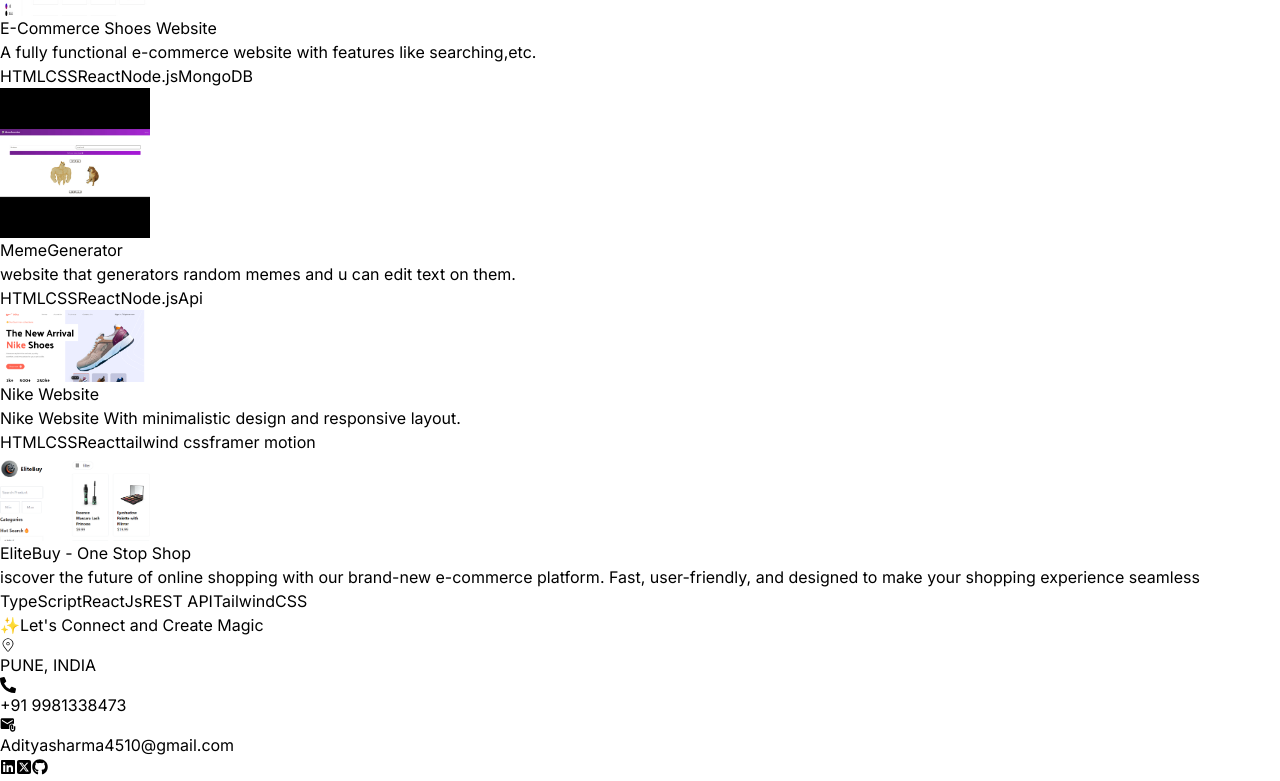
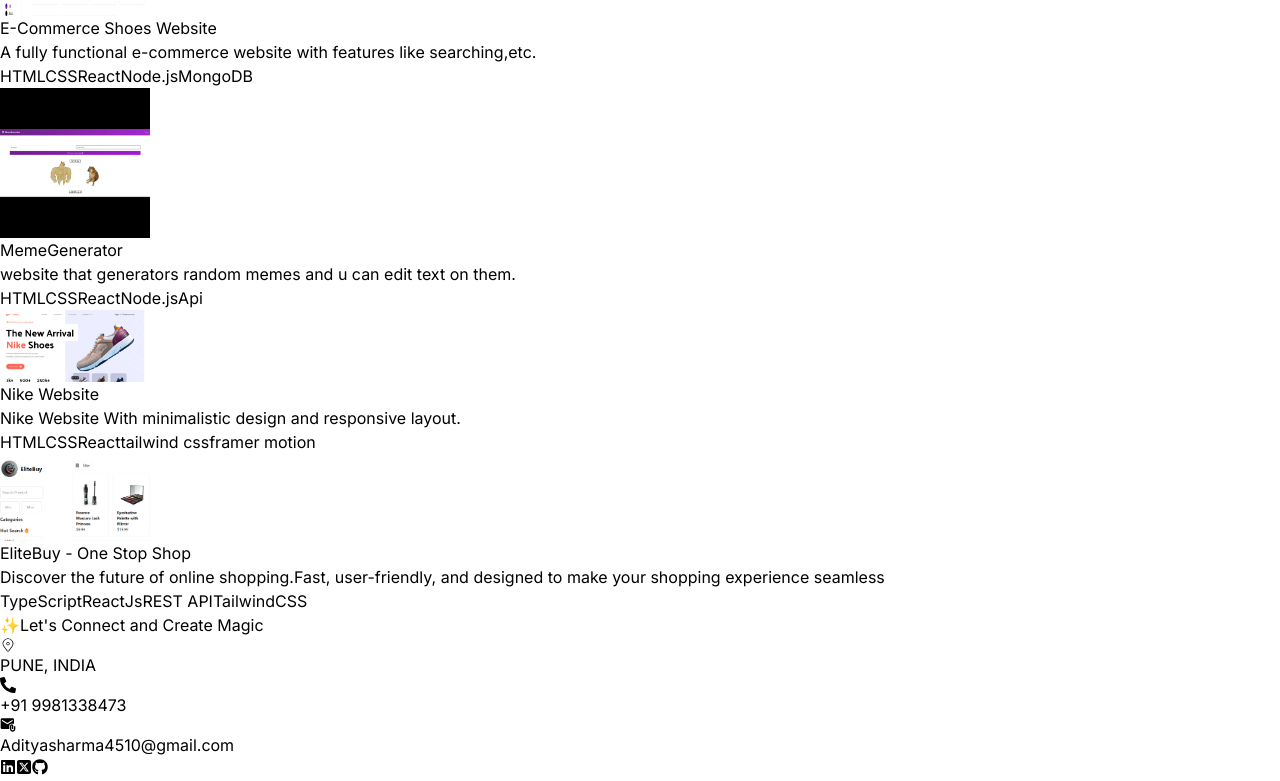
Before and after one commit to Adi4512/mainportfolio, a React (Vite) app: page / in a window 1280 px wide. Shown: the part 1942-2723 px from the top of the page. Built offline with nearby package versions, Linux system fonts and the light colour scheme.

Commit message:
changed icon sections

```diff
--- a/src/components/Hero.jsx
+++ b/src/components/Hero.jsx
@@ -1,22 +1,20 @@
-import React from 'react'
-import { HERO_CONTENT } from '../constants'
-import profilePic from "../assets/dev-ed-wave.png"
+import React from "react";
+import { HERO_CONTENT } from "../constants";
+import profilePic from "../assets/dev-ed-wave.png";
 import { motion } from "framer-motion";
 
-const container=(delay)=>({
-  hidden:{x:-100,opacity:0},
-  visible:{
-    x:0,
-    opacity:1,
-    transition:{duration:0.5,delay:delay},
-  }
-
-})
-
+const container = (delay) => ({
+  hidden: { x: -100, opacity: 0 },
+  visible: {
+    x: 0,
+    opacity: 1,
+    transition: { duration: 0.5, delay: delay },
+  },
+});
 
 export default function Hero() {
   return (
-    <div className='border-b border-neutral-900 pb-4 lg:mb-35'>
+    <div className="border-b border-neutral-900 pb-4 lg:mb-35">
       <div className="flex flex-wrap justify-center lg:justify-between">
         <div className="w-full lg:w-1/2 max-sm:mr-[40px]">
           <div className="flex flex-col items-center lg:items-start sm:ml-0 ml-12">
@@ -24,21 +22,24 @@
               variants={container(0.1)}
               initial="hidden"
               animate="visible"
-            className='pb-16 text-5xl sm:text-6xl font-thin tracking-tight lg:mt-16 lg:text-6xl text-center lg:text-left'>
+              className="pb-16 text-5xl sm:text-6xl font-thin tracking-tight lg:mt-16 lg:text-6xl text-center lg:text-left"
+            >
               Aditya Sharma
             </motion.h1>
             <motion.span
               variants={container(0.4)}
               initial="hidden"
               animate="visible"
-            className='bg-gradient-to-r from-pink-300 via-slate-500 to-purple-500 bg-clip-text text-2xl sm:text-3xl tracking-tight text-transparent text-center lg:text-left'>
+              className="bg-gradient-to-r from-pink-300 via-slate-500 to-purple-500 bg-clip-text text-2xl sm:text-3xl tracking-tight text-transparent text-center lg:text-left"
+            >
               Full Stack Wizard
             </motion.span>
             <motion.p
               variants={container(0.8)}
               initial="hidden"
               animate="visible"
-            className='my-2 max-w-xl py-6 font-light tracking-tight text-center lg:text-left max-sm:w-80'>
+              className="my-2 max-w-xl py-6 font-light tracking-tight text-center lg:text-left max-sm:w-80"
+            >
               {HERO_CONTENT}
             </motion.p>
           </div>
@@ -50,12 +51,12 @@
               animate={{ x: 0, opacity: 1 }}
               transition={{ duration: 1, delay: 1.2 }}
               src={profilePic}
-            className="w-[300px] sm:w-[400px] lg:w-[500px] h-auto ml-0 max-sm:ml-[10px]"
+              className="w-[300px] sm:w-[400px] lg:w-[500px] h-auto ml-[200px] max-sm:ml-[10px]"
               alt="profile"
             />
           </div>
         </div>
       </div>
     </div>
-  )
+  );
 }
--- a/src/components/Projects.jsx
+++ b/src/components/Projects.jsx
@@ -1,4 +1,5 @@
 import React from "react";
+
 import { PROJECTS } from "../constants";
 import { motion } from "framer-motion";
 export default function Projects() {
--- a/src/constants/index.js
+++ b/src/constants/index.js
@@ -48,7 +48,7 @@
     image: project4,
     url: "https://ecom-elite-buy.vercel.app/",
     description:
-      "iscover the future of online shopping with our brand-new e-commerce platform. Fast, user-friendly, and designed to make your shopping experience seamless",
+      "Discover the future of online shopping.Fast, user-friendly, and designed to make your shopping experience seamless",
     technologies: ["TypeScript", "ReactJs", "REST API", "TailwindCSS"],
   },
 ];
```
Lines whose indentation alone changed are shown as unchanged.
